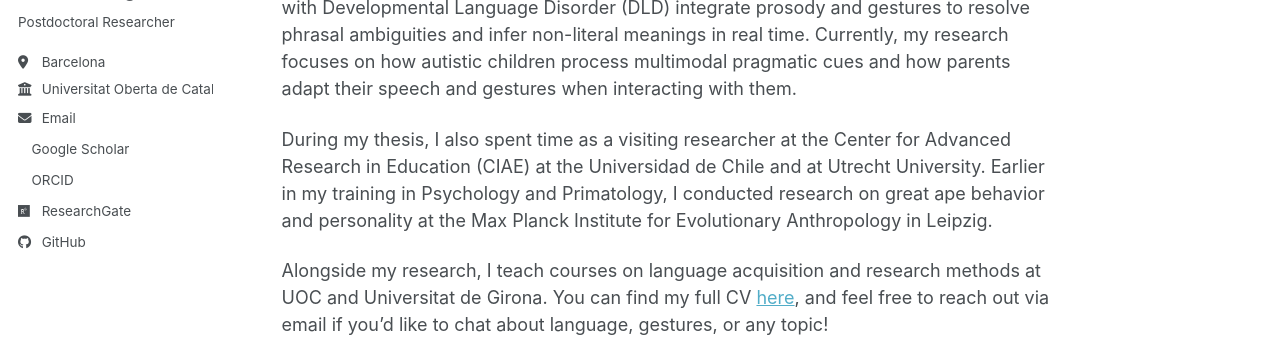
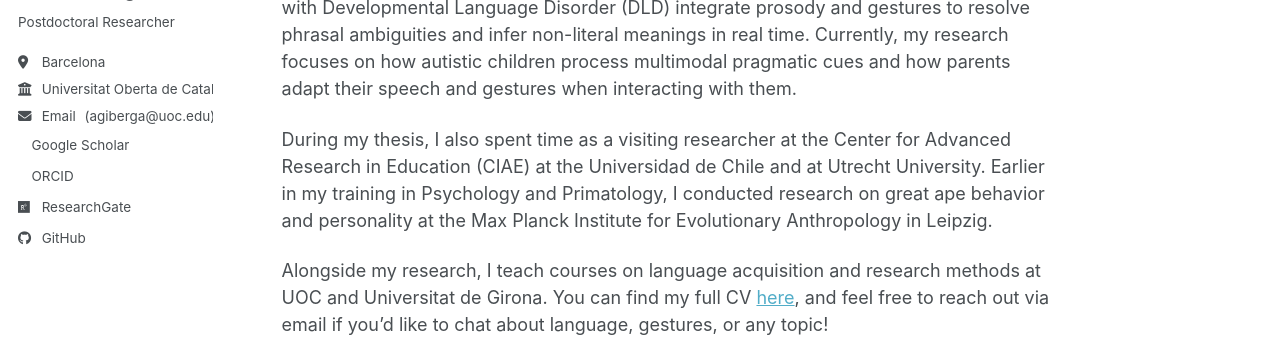
Before and after one commit to albertgiberga/albertgiberga.github.io, a Jekyll site: the page built from _pages/about.md, in a window 1280 px wide. Shown: the part 304-641 px from the top of the page. Built offline with Jekyll 4.4.1, drawn with Linux system fonts in a browser that asks for light colours; a script bundle is joined from its source files by our own code; a style sheet for code colours, icons or effects is not loaded.

Commit message:
Update author-profile.html

```diff
--- a/_includes/author-profile.html
+++ b/_includes/author-profile.html
@@ -34,7 +34,7 @@
         <li><a href="{{ author.uri }}"><i class="fas fa-fw fa-link icon-pad-right" aria-hidden="true"></i>{{ site.data.ui-text[site.locale].website_label | default: "Website" }}</a></li>
       {% endif %}
       {% if author.email %}
-        <li><a href="mailto:{{ author.email }}"><i class="fas fa-fw fa-envelope icon-pad-right" aria-hidden="true"></i>{{ site.data.ui-text[site.locale].email_label | default: "Email (agiberga@uoc.edu)" }}</a></li>
+  <li><a href="mailto:{{ author.email }}" style="display: inline;"><i class="fas fa-fw fa-envelope icon-pad-right" aria-hidden="true"></i>{{ site.data.ui-text[site.locale].email_label | default: "Email" }}</a> ({{ author.email }})</li>
       {% endif %}
 
       <!-- Font Awesome and Academicons icons / Academic websites -->
```
